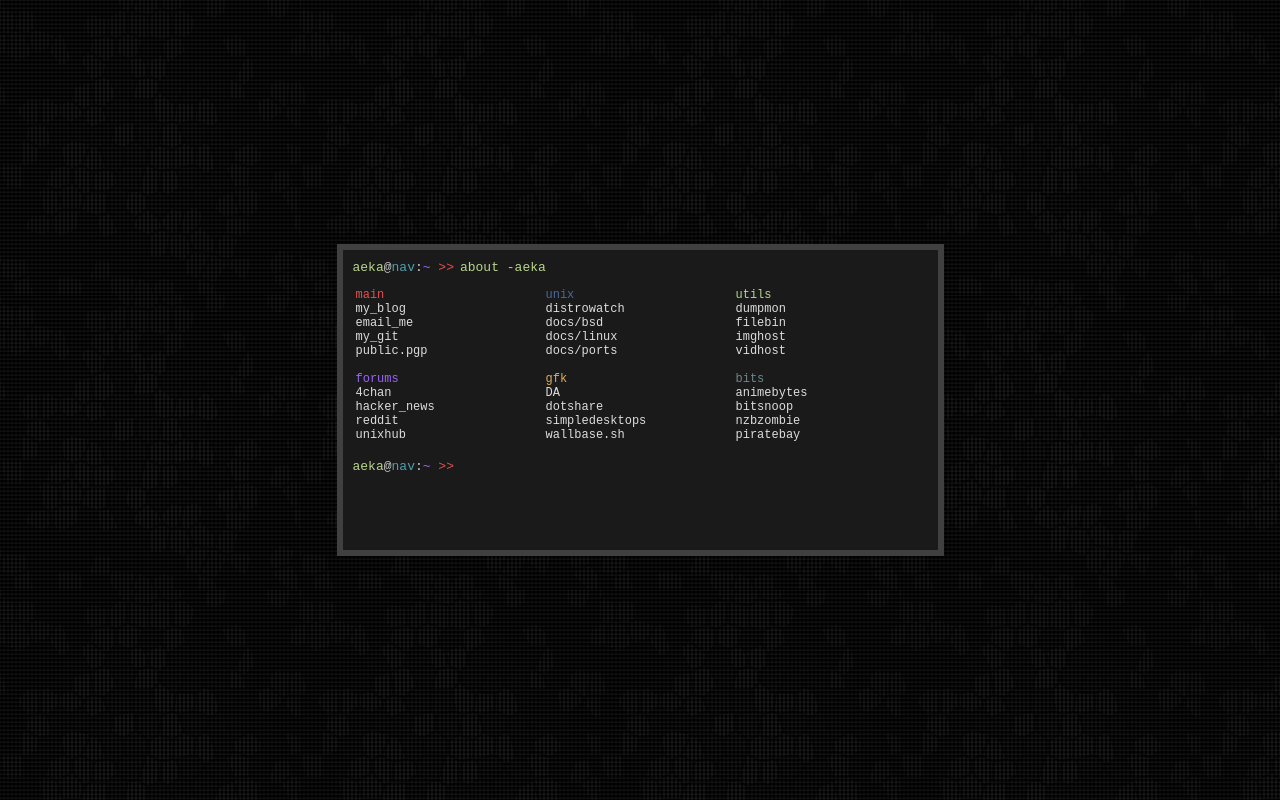
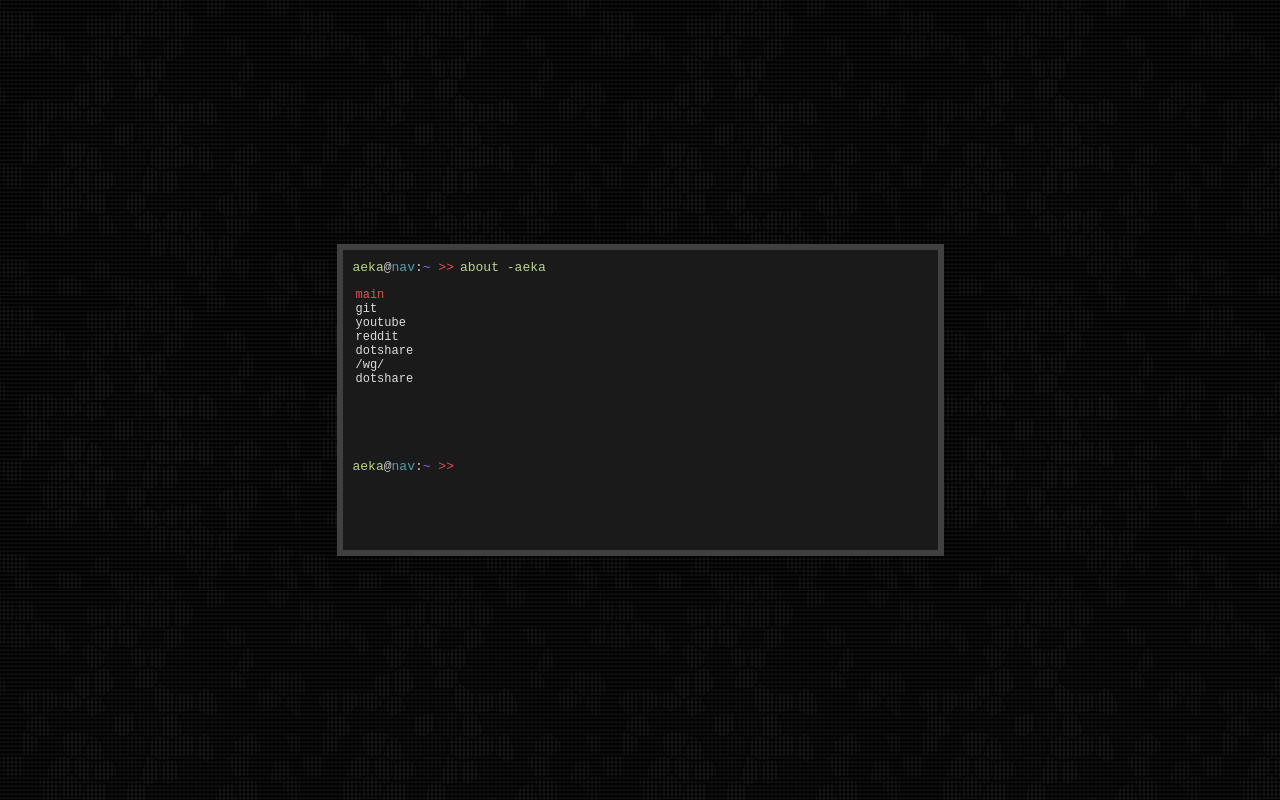
Before and after one commit to aeka/aeka.github.io, a plain HTML site: page index.html in a window 1280 px wide. Drawn offline with Linux system fonts and the light colour scheme.

Commit message:
modified links

```diff
--- a/index.html
+++ b/index.html
@@ -16,51 +16,18 @@
 				<div id="links">
 				<ul class="main">
 					<li>main</li>
-					<li><a href="https://kopri.mooo.com">my_blog</a><li>
-					<li><a href="mailto:kopri@unixhub.com">email_me</a><li>
-					<li><a href="https://github.com/kopri-nb">my_git</a><li>
-					<li><a href="https://paste.xinu.at/Q0cP">public.pgp</a><li>
-				</ul>
-				<ul class="unix">
-					<li>unix</li>
-					<li><a href="http://distrowatch.com/">distrowatch</a><li>
-					<li><a href="http://bsd.org">docs/bsd</a><li>
-					<li><a href="http://tldp.org">docs/linux</a><li>
-					<li><a href="https://www.freshports.org">docs/ports</a><li>
-				</ul>
-				<ul class="utils">
-					<li>utils</li>
-					<li><a href="https://twitter.com/dumpmon">dumpmon</a><li>
-					<li><a href="https://paste.xinu.at/">filebin</a><li>
-					<li><a href="http://pomf.se/">imghost</a><li>
-					<li><a href="https://youtube.com">vidhost</a><li>
-				</ul>
-				<ul class="forums">
-					<li>forums</li>
-					<li><a href="https://4chan.org">4chan</a><li>
-					<li><a href="https://news.ycombinator.com">hacker_news</a><li>
-					<li><a href="https://pay.reddit.com">reddit</a><li>
-					<li><a href="http://unixhub.net">unixhub</a><li>
-				</ul>
-				<ul class="gfx">
-					<li>gfk</li>
-					<li><a href="http://deviantart.com">DA</a><li>
+					<li><a href="https://github.com/aeka">git</a><li>
+					<li><a href="https://www.youtube.com">youtube</a><li>
+					<li><a href="https://old.reddit.com">reddit</a><li>
+					<li><a href="https://dotshare.it">dotshare</a><li>
+					<li><a href="https://boards.4chan.org/wg/catalog">/wg/</a><li>
 					<li><a href="http://dotshare.it">dotshare</a><li>
-					<li><a href="http://simpledesktops.com/">simpledesktops</a><li>
-					<li><a href="http://wallbase.cc/home">wallbase.sh</a><li>
-				</ul>
-				<ul class="bits">
-					<li>bits</li>
-					<li><a href="https://animebytes.tv">animebytes</a><li>
-					<li><a href="http://bitsnoop.com">bitsnoop</a><li>
-					<li><a href="https://www.nzbzombie.com">nzbzombie</a><li>
-					<li><a href="https://thepiratebay.sx">piratebay</a><li>
 				</ul>
 				</div>
 				<div class="PS1"><p class="at">@</p><p class="amper">~</p>
-				<form id="search" action="https://startpage.com/do/search">
+				<form id="search" action="https://www.google.com/search">
 	  			<input type="hidden" name="hl" value="cz" />
-	  			<input maxlength="250" size="40" tabindex="1" name="q" value="" />
+	  			<input maxlength="250" size="40" tabindex="1" name="q" value="" autofocus />
 	 			<input type="submit" value="go" name="btnG" />
 				</form>
 				</div>
```
